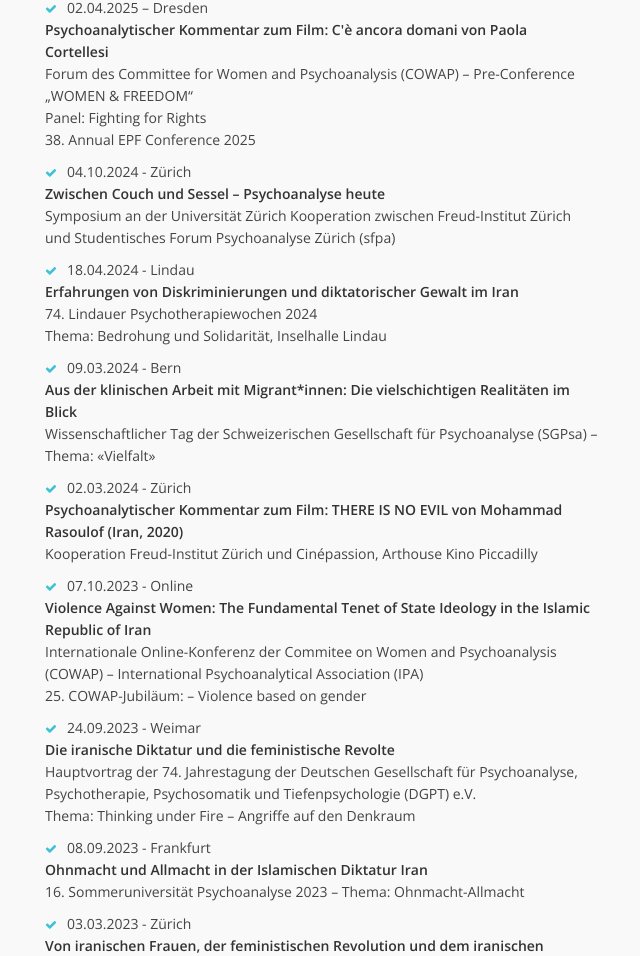
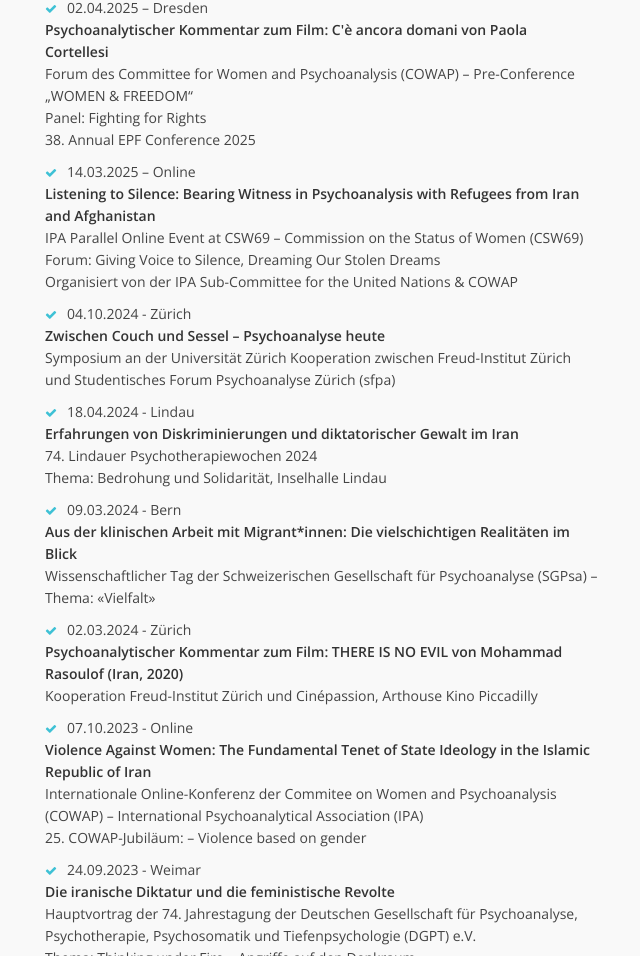
Before and after one commit to joludigo/joludigo.github.io, a plain HTML site: page de/index.html in a window 1280 px wide. Shown: the part 7359-8315 px from the top of the page, without its empty margins (610-1250 px from the left). Drawn offline with nearby package versions, Linux system fonts and the light colour scheme.

Commit message:
static site

```diff
--- a/de/index.html
+++ b/de/index.html
@@ -558,6 +558,13 @@
                 <br/>38. Annual EPF Conference 2025
               </li>
               <li>
+                <i class="fa fa-check"></i>14.03.2025 – Online<br/>
+                <span class="title"> Listening to Silence: Bearing Witness in Psychoanalysis with Refugees from Iran and Afghanistan</span>
+                <br/>IPA Parallel Online Event at CSW69 – Commission on the Status of Women (CSW69)
+                <br/>Forum: Giving Voice to Silence, Dreaming Our Stolen Dreams
+                <br/>Organisiert von der IPA Sub-Committee for the United Nations & COWAP
+              </li>
+              <li>
                 <i class="fa fa-check"></i>04.10.2024 - Zürich<br/>
                 <span class="title"> Zwischen Couch und Sessel – Psychoanalyse heute</span>
                 <br/>Symposium an der Universität Zürich Kooperation zwischen Freud-Institut Zürich und Studentisches Forum Psychoanalyse Zürich (sfpa)
```
